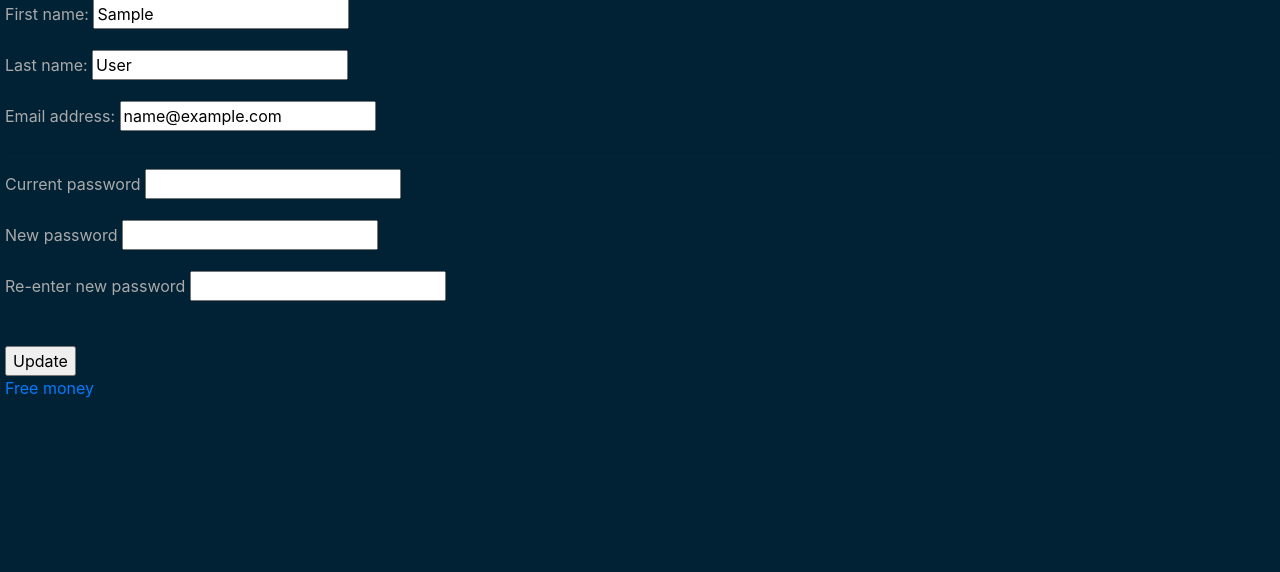
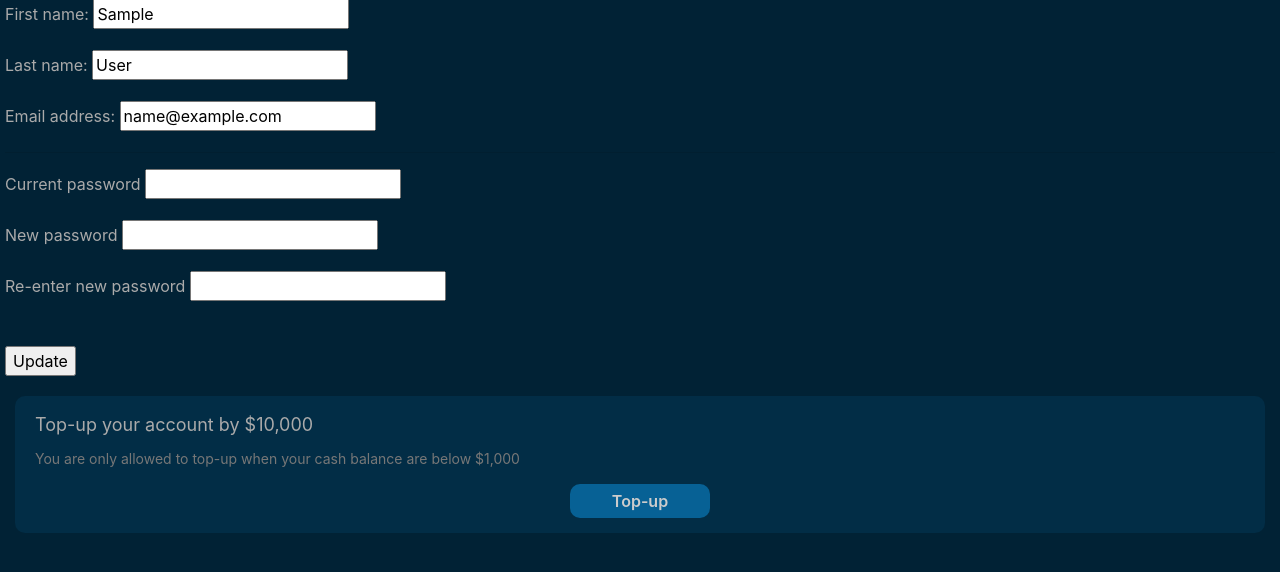
Before and after one commit to 0raclewind/cryptogram, a Django app: page /profile in a window 1280 px wide. Shown: the part 149-721 px from the top of the page. Run offline with Django 3.2, Linux system fonts and the light colour scheme; the visitor is signed in with stand-in values (Sample User, id 1); some libraries are stand-ins or nearby versions.

Commit message:
Added topup field and message

```diff
--- a/accounts/templates/profile.html
+++ b/accounts/templates/profile.html
@@ -1,4 +1,9 @@
 {% extends 'layout.html' %}
+{% load static %}
+
+{% block style %}
+    <link href="{% static 'css/profile.css' %}" rel="stylesheet">
+{% endblock style %}
 
 {% block body %}
     <h2>{{ user }} profile page</h2>
@@ -21,5 +26,21 @@
         <br>
         <input type="submit" value="Update">
     </form>
-    <a href="/free">Free money</a>
+
+     <div class="topup">
+         <div class="title">Top-up your account by $10,000</div>
+         <div class="desc">You are only allowed to top-up when your cash balance are below $1,000</div>
+         <div class="topup-btn">Top-up</div>
+     </div>
+
+     <div class="message">
+         <div class="text">You've too much money</div>
+         <div class="btn">OK</div>
+     </div>
+
+     <div class="backdrop"></div>
 {% endblock body %}
+
+{% block script %}
+    <script src="{% static 'script/profile.js' %}"></script>
+{% endblock script %}
```
